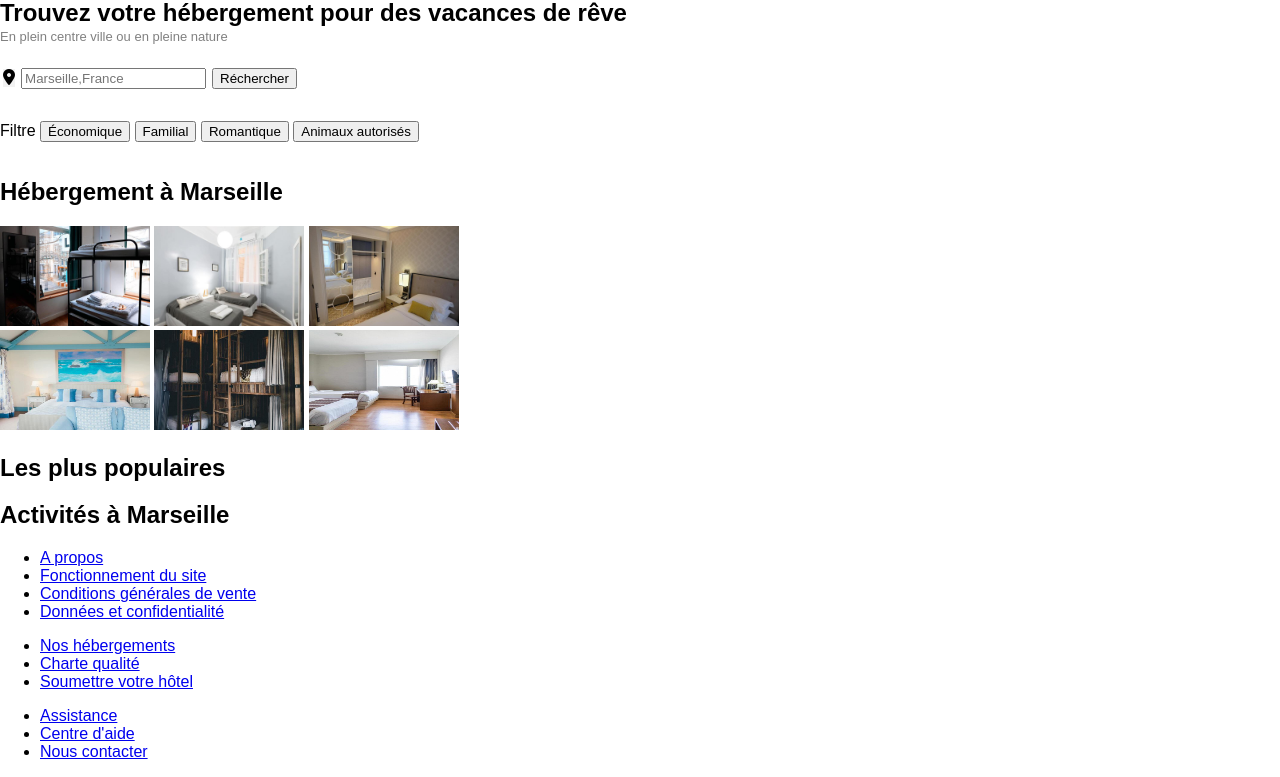
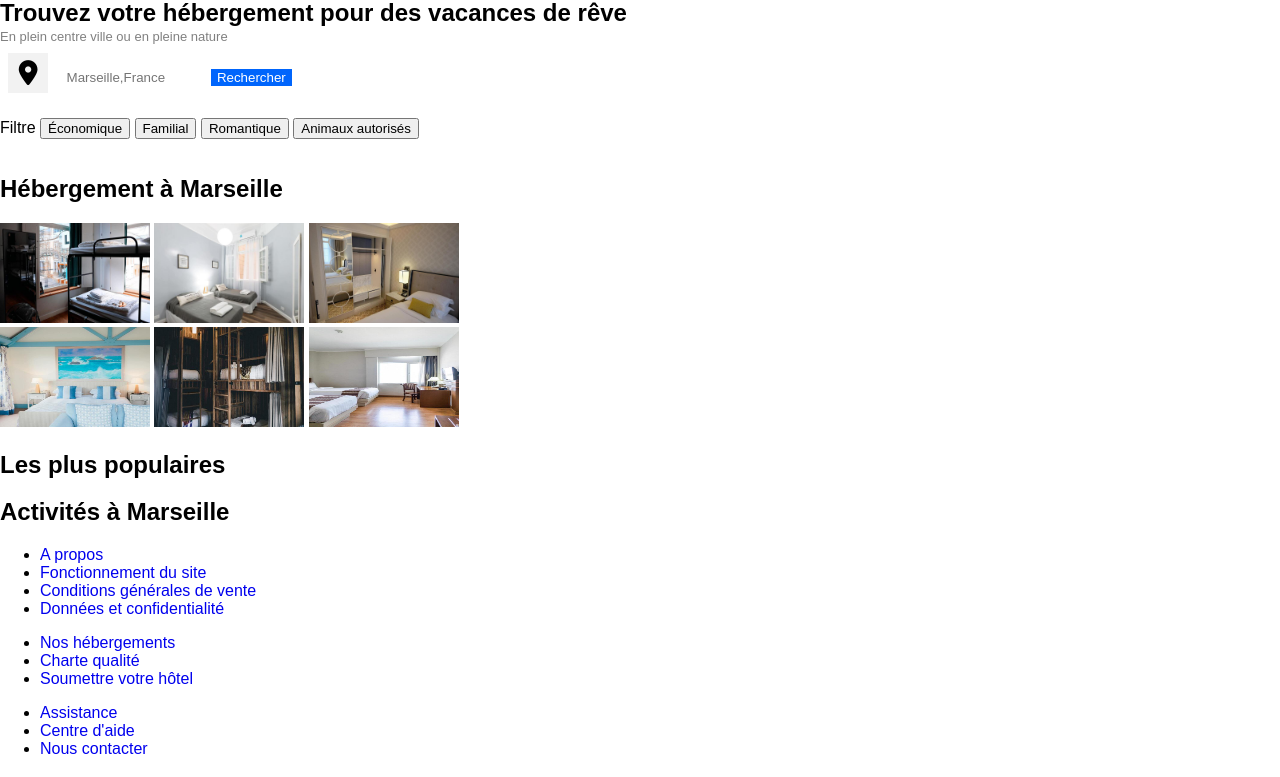
Before and after one commit to Khomso/projet2_kong_sokhom, a plain HTML site: page index.html in a window 1280 px wide. Shown: the part 99-876 px from the top of the page. Drawn offline with Linux system fonts and the light colour scheme.

Commit message:
barre de navigation

```diff
--- a/css/styles.css
+++ b/css/styles.css
@@ -2,11 +2,23 @@ body{
     font-family: "Raleway", sans-serif;
     margin: 0;
 }
-.fond{
+.blanc{
+    color: white;
+}
+.bleue{
+    color: #0065FC;
+}
+.gris{
+    color: gray;
+}
+.fondgris{
     background-color: #F2F2F2;
 }
+.fondbleue{
+    background-color: #0065FC;
+}
 /*en tête de la page*/
-#nav{
+.nav{
     display: flex;
     justify-content: space-between;
 }
@@ -14,25 +26,42 @@ body{
     display: flex;
     list-style: none;
 }
-#li1{
-    color: #0065FC;
-}
 #li2{
     margin: 0 30px;
     color: gray;
 }
-.marge{
+.margeligne{
     line-height: 4px;
 }
 #ligne1{
     color: gray;
     font-size: small;
 }
-#barre_nav{
+/*barre de navigation*/
+.barre_nav{
     width: 300px;
     display: flex;
     align-items: baseline;
     justify-content: space-around;
+}
+.bordure{
+    border: none;
+}
+.icone{
+    display: flex;
+    align-items: center;
+    justify-content: center;
+}
+.taille_ar_gris{
+    font-size: 25px;
+    background-size: 100px;
+}
+.taille_ar{
+    width: 40px;
+    height: 40px;
+}
+.taillerecherche{
+    width: 130px;
 }
 
 /* section hotel*/
--- a/index.html
+++ b/index.html
@@ -13,11 +13,11 @@
         <header>
 <!-- en tete de la page -->
 				<div>
-					<nav id="nav">
+					<nav class="nav">
 							<img id="logo" src="images/logo/Booki.png" alt="logo">
 							<ul id="ul">
-								<li id="li1">Hébergements</li>
-								<li id="li2">Activités</li>
+								<li class="bleue"><a href="#" style="text-decoration:none">Hébergements</a></li>
+								<li id="li2"><a href="#" style="text-decoration:none">Activités</a></li>
 							</ul>
 					</nav>
 				</div>
@@ -25,26 +25,26 @@
 		</header>
 		<section>
 				<div class="titre">
-					<div class="marge">
+					<div class="margeligne">
 						<h2>Trouvez votre hébergement pour des vacances de rêve</h2>
 					</div>
-			 		<div class="marge">
+			 		<div class="margeligne">
 						 <p id="ligne1">En plein centre ville ou en pleine nature</p>
 					</div>
 <!--barre de navigation-->
-				<div id="barre_nav">
-					<div class="fond">
-						<i class="fa-solid fa-location-dot"></i>
+				<div class="barre_nav">
+					<div class="icone fondgris taille_ar_gris taille_ar">
+						<i class="fa-solid fa-location-dot icone"></i>
 					</div>
-					<div>
+					<div class="bordure">
 					<form action="post" action="traitement.php">
 						<p>
 							<label for="Ville"></label >
-							<input type="search" name="Ville" id="Ville" placeholder="Marseille,France"/>
+							<input class="bordure taillerecherche" type="search" name="Ville" id="Ville" placeholder="Marseille,France"/>
 						</p>
 					</form>
 					</div>
-					<div><button type="submit">Réchercher</button></div>
+					<div><button class="bordure fondbleue blanc"type="submit">Rechercher</button></div>
 				</div>
 
 		</section>
@@ -92,27 +92,27 @@
 		<section>
 			<nav>
 				<ul>
-					<li><a href="#">A propos</a></li>
-					<li><a href="#">Fonctionnement du site</a></li>
-					<li><a href="#">Conditions générales de vente</a></li>
-					<li><a href="#">Données et confidentialité</li>
+					<li><a href="#" style="text-decoration:none">A propos</a></li>
+					<li><a href="#" style="text-decoration:none">Fonctionnement du site</a></li>
+					<li><a href="#" style="text-decoration:none">Conditions générales de vente</a></li>
+					<li><a href="#" style="text-decoration:none">Données et confidentialité</li>
 				</ul>
 			</nav>
 		<aside>
 			<nav>
 				<ul>
-					<li><a href="#">Nos hébergements</a></li>
-					<li><a href="#">Charte qualité</a></li>
-					<li><a href="#">Soumettre votre hôtel</a></li>
+					<li><a href="#" style="text-decoration:none">Nos hébergements</a></li>
+					<li><a href="#" style="text-decoration:none">Charte qualité</a></li>
+					<li><a href="#" style="text-decoration:none">Soumettre votre hôtel</a></li>
 				</ul>
 			</nav>
 		</aside>
 		<aside>
 			<nav>
 				<ul>
-					<li><a href="#">Assistance</a></li>
-					<li><a href="#">Centre d'aide</a></li>
-					<li><a href="#">Nous contacter</a></li>
+					<li><a href="#" style="text-decoration:none">Assistance</a></li>
+					<li><a href="#" style="text-decoration:none">Centre d'aide</a></li>
+					<li><a href="#" style="text-decoration:none">Nous contacter</a></li>
 				</ul>
 			</nav>
 		</aside>
```
